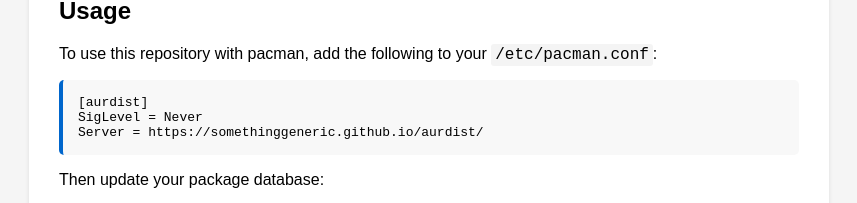
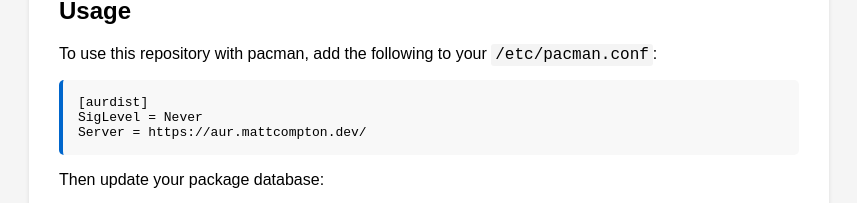
Before and after one commit to SomethingGeneric/aurdist, a plain HTML site: page packages/index.html in a window 1280 px wide. Shown: the part 201-404 px from the top of the page, without its empty margins (211-1068 px from the left). Drawn offline with Linux system fonts and the light colour scheme.

Commit message:
Update index.html

```diff
--- a/packages/index.html
+++ b/packages/index.html
@@ -56,7 +56,7 @@
 
         <pre>[aurdist]
 SigLevel = Never
-Server = https://somethinggeneric.github.io/aurdist/</pre>
+Server = https://aur.mattcompton.dev/</pre>
 
         <p>Then update your package database:</p>
         <pre>sudo pacman -Sy</pre>
```
